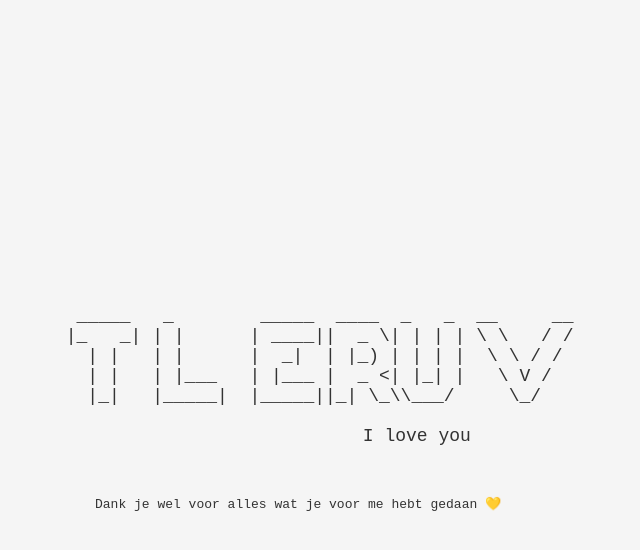
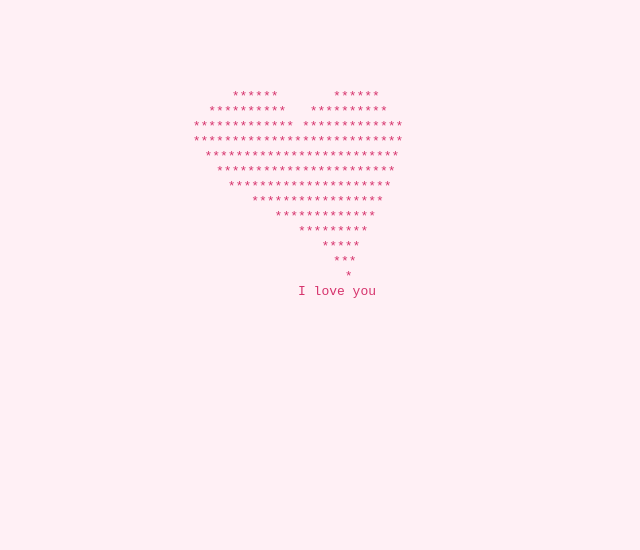
Before and after one commit to smiddy1990/pam_thanks, a plain HTML site: page index.html in a window 1280 px wide. Shown: the whole page, without its empty margins (342-982 px from the left). Drawn offline with Linux system fonts and the light colour scheme.

Commit message:
index.html

```diff
--- a/index.html
+++ b/index.html
@@ -1,53 +1,35 @@
 <!DOCTYPE html>
-<html lang="nl">
+<html lang="en">
 <head>
   <meta charset="UTF-8">
-  <title>Bedankt</title>
+  <title>I love you ❤️</title>
   <style>
     body {
-      background-color: #f5f5f5;
-      color: #333;
-      font-family: monospace;
-      display: flex;
-      flex-direction: column;
-      align-items: center;
-      justify-content: center;
-      height: 100vh;
-      margin: 0;
-    }
-
-    pre {
-      font-size: 18px;
+      background-color: #fff0f5;
+      color: #d6336c;
+      font-family: "Courier New", monospace;
       white-space: pre;
       text-align: center;
-      margin-bottom: 30px;
-    }
-
-    .grow-text {
-      opacity: 0;
-      transform: scale(0.5);
-      animation: grow 2s ease-in-out forwards;
-    }
-
-    @keyframes grow {
-      to {
-        opacity: 1;
-        transform: scale(1);
-      }
+      padding: 50px;
     }
   </style>
 </head>
 <body>
-  <pre>
-     _____   _        _____  ____  _   _  __     __
-    |_   _| | |      | ____||  _ \| | | | \ \   / /
-      | |   | |      |  _|  | |_) | | | |  \ \ / /
-      | |   | |___   | |___ |  _ <| |_| |   \ V /
-      |_|   |_____|  |_____||_| \_\\___/     \_/
-
-                      I love you
-  </pre>
-
-  <div class="grow-text">Dank je wel voor alles wat je voor me hebt gedaan 💛</div>
+<pre>
+  ******       ******
+**********   **********
+************* *************
+***************************
+ *************************
+  ***********************
+   *********************
+     *****************
+       *************
+         *********
+           *****
+            ***
+             *
+          I love you
+</pre>
 </body>
 </html>
```
